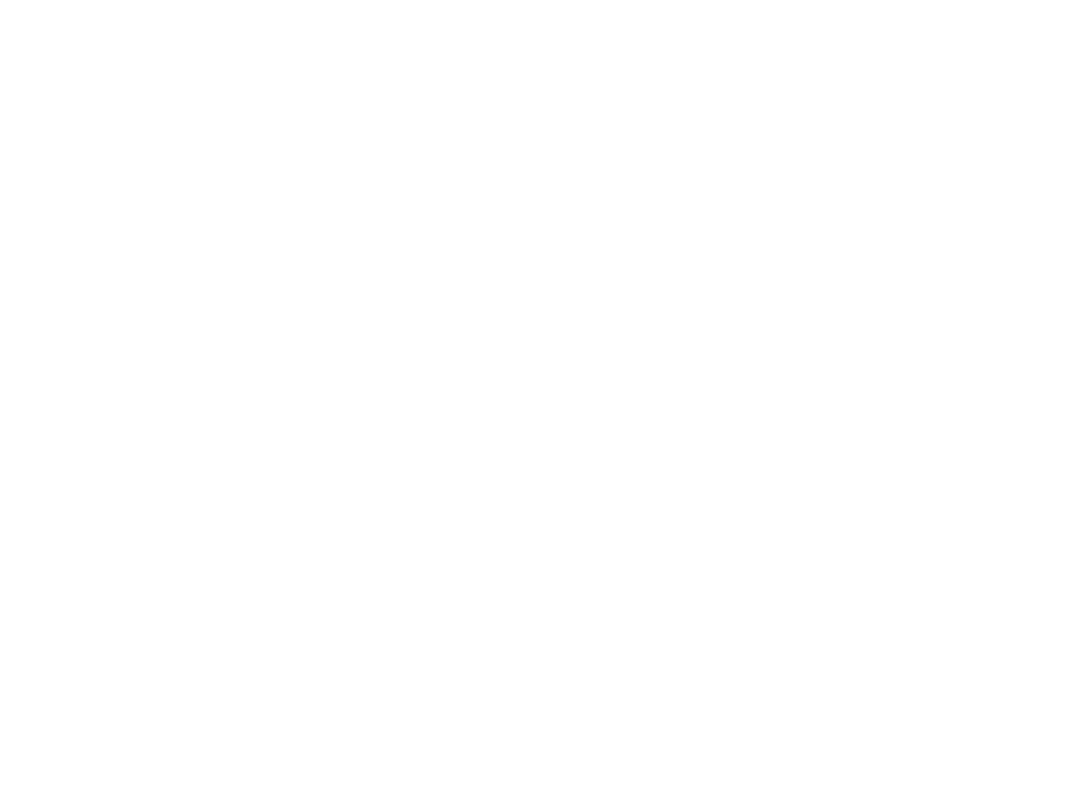
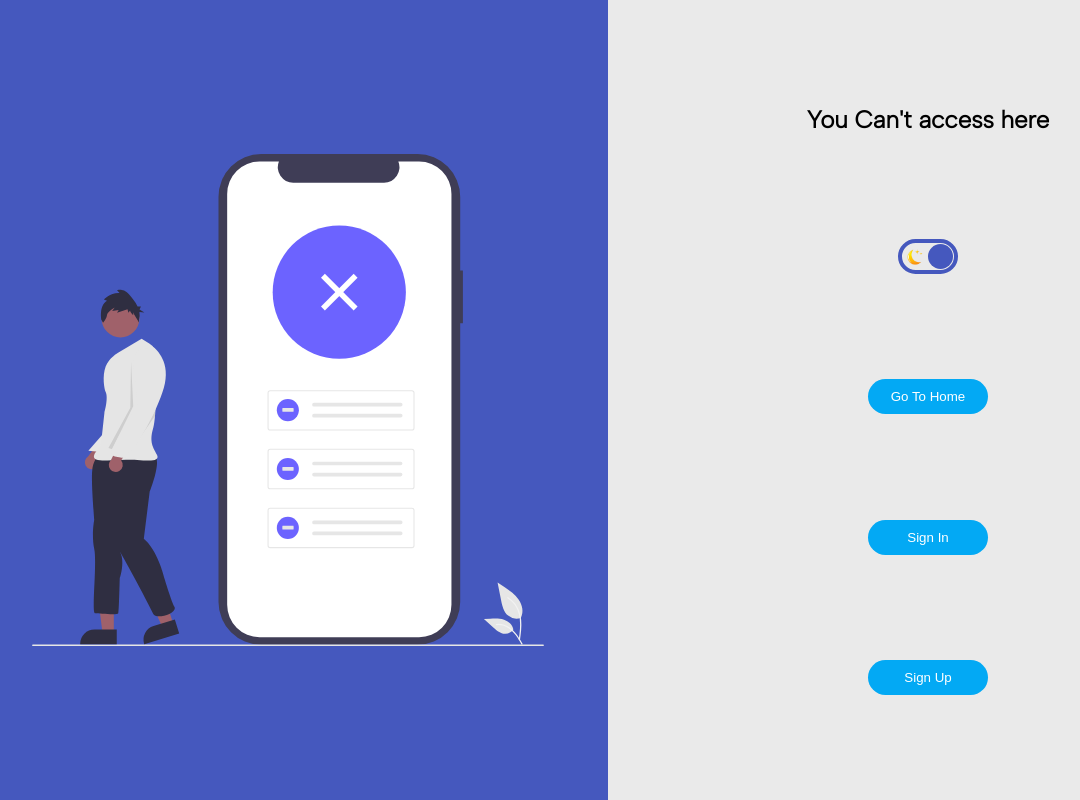
Before and after one commit to Fredvel123/store_app, a React (Create React App) app in the folder client/: page /home in a window 1280 px wide. Before the commit this address had no page. Shown: the whole page, without its empty margins (32-1112 px from the left). Built offline with nearby package versions, Linux system fonts and the light colour scheme.

Commit message:
Denied page added

```diff
--- a/client/src/App.jsx
+++ b/client/src/App.jsx
@@ -7,6 +7,8 @@
 import { setAuth } from './redux/slices/auth';
 import { useDispatch, useSelector } from 'react-redux';
 import SignIn from './components/SignIn';
+import Home from './components/Home';
+import DeniedHome from './components/DeniedPage';
 
 export default function App() {
 	const theme = useSelector((state) => state.theme.value);
@@ -42,6 +44,10 @@
 			<Routes>
 				<Route path="/signup" element={<Signup />} />
 				<Route path="/signin" element={<SignIn />} />
+				<Route
+					path="/home"
+					element={auth.auth ? <Home /> : <DeniedHome />}
+				/>
 			</Routes>
 		</BrowserRouter>
 	);
--- /dev/null
+++ b/client/src/components/DeniedPage/index.jsx
@@ -0,0 +1,44 @@
+import React, { useEffect } from 'react';
+// redux
+import { useSelector } from 'react-redux';
+// react router
+import { Link } from 'react-router-dom';
+// image
+import image from '../../assets/denied.svg';
+// styled components
+import { DeniedPageStyled } from '../../styles/denied';
+// components
+import Button from '../_Button';
+// theme and fonts
+import { lightTheme, darkTheme } from '../../styles/tools';
+import ThemeButton from '../_ThemeButton';
+
+function DeniedHome() {
+	useEffect(() => {
+		document.title = 'Access denied';
+	}, []);
+
+	const theme = useSelector((state) => state.theme.value);
+	return (
+		<DeniedPageStyled color={theme ? lightTheme : darkTheme}>
+			<div className="wallpaper">
+				<img src={image} alt="" />
+			</div>
+			<div className="message">
+				<h2>You Can't access here</h2>
+				<ThemeButton />
+				<Link to="/">
+					<Button text="Go To Home" />{' '}
+				</Link>
+				<Link to="/signin">
+					<Button text="Sign In" />{' '}
+				</Link>
+				<Link to="/signup">
+					<Button text="Sign Up" />{' '}
+				</Link>
+			</div>
+		</DeniedPageStyled>
+	);
+}
+
+export default DeniedHome;
--- /dev/null
+++ b/client/src/components/Home/index.jsx
@@ -0,0 +1,25 @@
+import React, { useEffect } from 'react';
+import { useState } from 'react';
+import { getAllUsers } from '../../configs/endpoints';
+
+function Home() {
+	const [users, setUsers] = useState([]);
+	const getUsers = async () => {
+		const users = await fetch(getAllUsers);
+		const res = await users.json();
+		setUsers(res);
+	};
+	useEffect(() => {
+		getUsers();
+	}, []);
+
+	return (
+		<div>
+			{users.length > 0
+				? users.map((item) => <h2>{item.full_name}</h2>)
+				: null}
+		</div>
+	);
+}
+
+export default Home;
--- a/client/src/components/SignIn/index.jsx
+++ b/client/src/components/SignIn/index.jsx
@@ -62,6 +62,7 @@
 	};
 	useEffect(() => {
 		navigateToHome();
+		// eslint-disable-next-line
 	}, [handlerSubmit]);
 
 	return (
--- a/client/src/configs/endpoints.js
+++ b/client/src/configs/endpoints.js
@@ -1,5 +1,6 @@
 const mainUrl = 'http://192.168.0.8:8000'; // you can add localhost if you're working on your computer
 
 export const getAllProducts = mainUrl + '/api/products/all';
+export const getAllUsers = mainUrl + '/api/users/all';
 export const createUser = mainUrl + '/api/auth/signup';
 export const logInUser = mainUrl + '/api/auth/signin';
--- /dev/null
+++ b/client/src/styles/denied/index.jsx
@@ -0,0 +1,30 @@
+import styled from 'styled-components';
+
+export const DeniedPageStyled = styled.div`
+	height: 100vh;
+	display: grid;
+	grid-template-columns: 50% 50%;
+	h2 {
+		color: ${({ color }) => color.titles};
+	}
+	.wallpaper {
+		background: ${({ color }) => color.third};
+		display: flex;
+		justify-content: center;
+		align-items: center;
+		img {
+			width: 80%;
+		}
+	}
+	.message {
+		height: 100vh;
+		background: ${({ color }) => color.primary};
+		display: flex;
+		flex-direction: column;
+		justify-content: space-evenly;
+		align-items: center;
+	}
+	@media screen and (max-width: 700px) {
+		grid-template-columns: 100%;
+	}
+`;
```
Also changed, not shown: client/src/assets/denied.svg (added).
